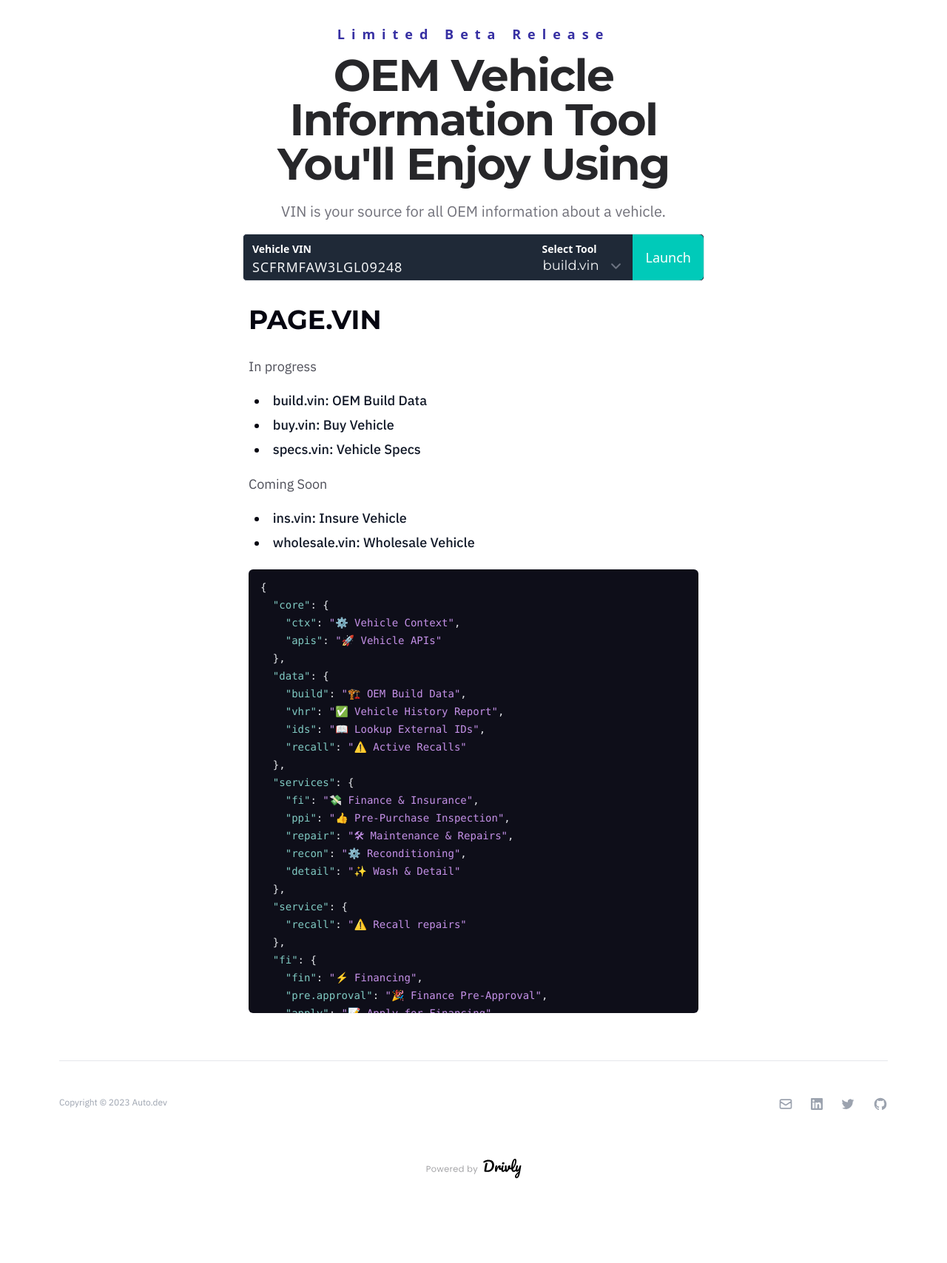
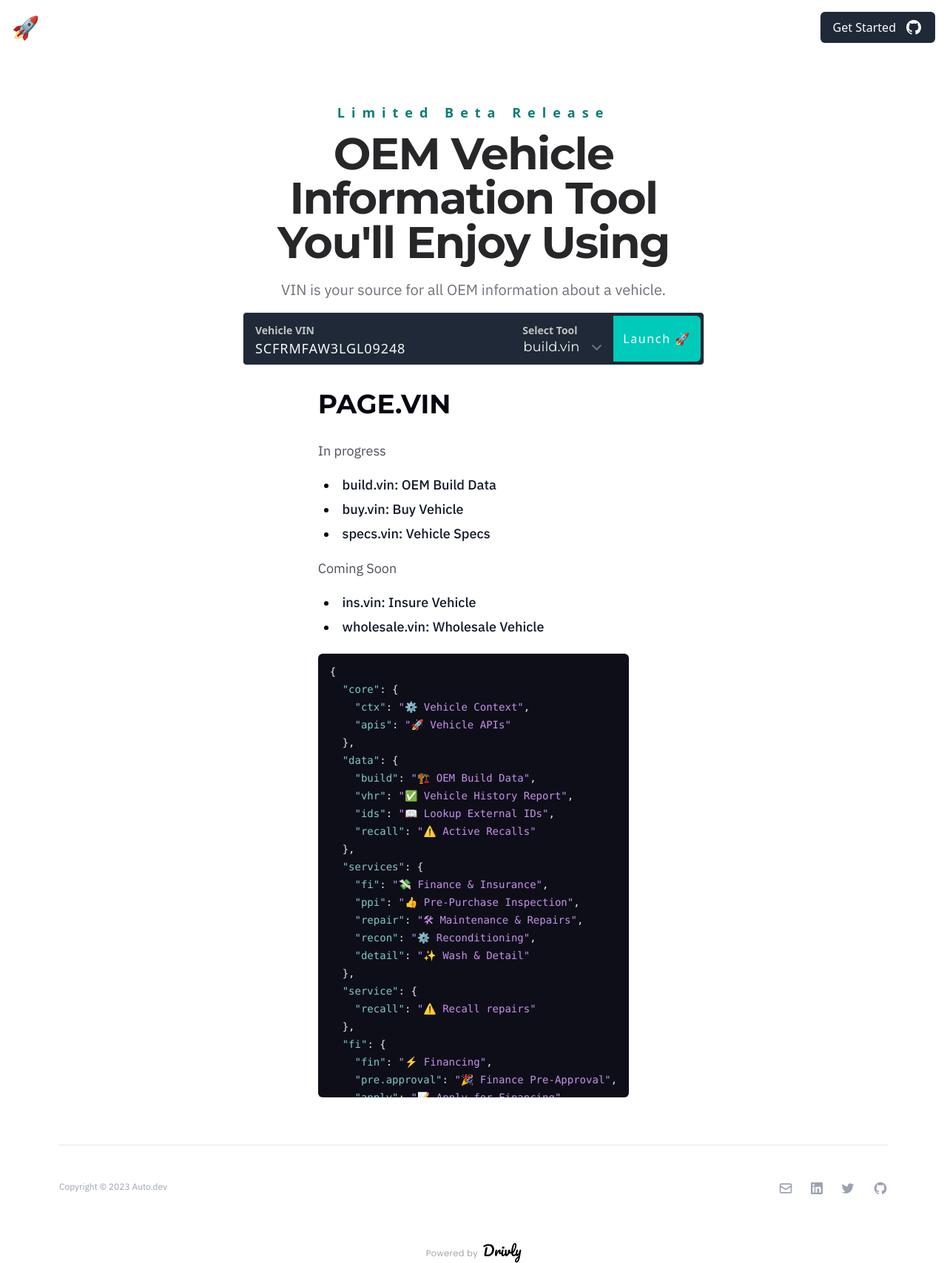
Before and after one commit to drivly/page.vin, a Jekyll site: the page built from README.md, in a window 1280 px wide. Shown: the whole page at 74% size. Built offline with Jekyll 4.4.1, drawn with Linux system fonts in a browser that asks for light colours; nearby versions of some CDN libraries; our own code applies the rules of GitHub Pages for plain Markdown files; comment, search, counter and statistics services are not loaded; before the commit the page ends 1594 px from its top, so only the background shows below that.

Commit message:
editing font colors

```diff
--- a/_layouts/default.html
+++ b/_layouts/default.html
@@ -127,6 +127,10 @@
       }
       html {
         overflow-wrap: break-word;
+      }
+      body {
+        margin: 0;
+        padding: 0;
       }
       pre,
       code {
@@ -266,16 +270,45 @@
       {{ site.data | jsonify }}
     </script>
   </head>
-  <body
-    class="flex flex-col items-center justify-center min-h-screen bg-white"
-    data-instant-allow-external-links
-  >
-    <div class="px-4 sm:px-6 mx-auto">
+  <body class="min-h-screen bg-white" data-instant-allow-external-links>
+    <nav class="flex justify-between w-full p-4">
+      <div class="flex justify-start items-center flex-1">
+        <a href="#">
+          <span class="sr-only">Docs</span>
+          <p class="w-auto text-4xl sm:text-3xl text-bold">
+            {{ site.icon | default: '🚀' }}
+          </p>
+        </a>
+      </div>
+      <div>
+        <a
+          href="{{ site.gettingStarted | default: '/login' }}"
+          target="_blank"
+          referrerpolicy="no-referrer"
+          class="ml-8 whitespace-nowrap inline-flex items-center justify-between px-4 py-2 border border-transparent rounded-md shadow-sm text-base font-medium text-white bg-gray-800 hover:bg-gray-600 gap-x-3"
+        >
+          Get Started
+          <svg
+            class="h-6 w-6"
+            fill="currentColor"
+            viewBox="0 0 24 24"
+            aria-hidden="true"
+          >
+            <path
+              fill-rule="evenodd"
+              d="M12 2C6.477 2 2 6.484 2 12.017c0 4.425 2.865 8.18 6.839 9.504.5.092.682-.217.682-.483 0-.237-.008-.868-.013-1.703-2.782.605-3.369-1.343-3.369-1.343-.454-1.158-1.11-1.466-1.11-1.466-.908-.62.069-.608.069-.608 1.003.07 1.531 1.032 1.531 1.032.892 1.53 2.341 1.088 2.91.832.092-.647.35-1.088.636-1.338-2.22-.253-4.555-1.113-4.555-4.951 0-1.093.39-1.988 1.029-2.688-.103-.253-.446-1.272.098-2.65 0 0 .84-.27 2.75 1.026A9.564 9.564 0 0112 6.844c.85.004 1.705.115 2.504.337 1.909-1.296 2.747-1.027 2.747-1.027.546 1.379.202 2.398.1 2.651.64.7 1.028 1.595 1.028 2.688 0 3.848-2.339 4.695-4.566 4.943.359.309.678.92.678 1.855 0 1.338-.012 2.419-.012 2.747 0 .268.18.58.688.482A10.019 10.019 0 0022 12.017C22 6.484 17.522 2 12 2z"
+              clip-rule="evenodd"
+            ></path>
+          </svg>
+        </a>
+      </div>
+    </nav>
+    <div class="px-4 sm:px-6 mx-auto flex flex-col items-center justify-center">
       <div
-        class="text-center m-auto max-w-md px-4 sm:px-6 sm:max-w-xl md:max-w-2xl mt-8"
+        class="text-center m-auto max-w-md px-4 sm:px-6 sm:max-w-xl md:max-w-2xl mt-16"
       >
         <h3
-          class="text-xs font-bold tracking-[.5em] text-theme-800 sm:text-sm md:text-lg"
+          class="text-xs font-bold tracking-[.5em] text-[#0C7D74] sm:text-sm md:text-lg"
         >
           {{ site.badge | 'LIMITED BETA RELEASE' }}
         </h3>
@@ -291,9 +324,9 @@
           {{ site.description | "VIN is your source for all OEM information
           about a vehicle." }}
         </p>
-        <div class="flex border-gray-200 border rounded-[5px] bg-gray-800 mt-4">
+        <div class="flex border-gray-200 border rounded-[5px] bg-gray-800 mt-4 p-1">
           <div class="w-full flex flex-col items-start pt-2.5 flex-1 space-y-0">
-            <label for="api.vin" class="text-white pl-3 font-semibold text-sm"
+            <label for="api.vin" class="text-[#C3C3C3] pl-3 font-semibold text-sm"
               >Vehicle VIN</label
             >
             <input
@@ -302,17 +335,21 @@
               id="vin"
               value="SCFRMFAW3LGL09248"
               placeholder="Enter a VIN..."
-              class="w-full py-0 outline-none border-none focus:ring-0 bg-transparent placeholder:text-gray-400 text-gray-100 text-lg tracking-wider"
+              class="w-full py-0 outline-none border-none focus:ring-0 bg-transparent placeholder:text-gray-400 text-[#f8f8f8] text-lg tracking-wider"
             />
           </div>
-          <div class="text-left pt-2.5 w-fit flex flex-col flex-shrink-0 space-y-0 pb-2">
-            <label class="text-white pl-3 pb-0.5 font-semibold text-sm" for="tool"
+          <div
+            class="text-left pt-2.5 w-fit flex flex-col flex-shrink-0 space-y-0 pb-2"
+          >
+            <label
+              class="text-[#C3C3C3] pl-3 pb-0.5 font-semibold text-sm"
+              for="tool"
               >Select Tool</label
             >
             <select
               name="tool"
               id="tool"
-              class="border-transparent focus:border-transparent focus:ring-0 bg-transparent text-gray-100 font-Montserrat text-lg leading-[110%] py-0"
+              class="border-transparent focus:border-transparent focus:ring-0 bg-transparent text-[#f8f8f8] font-Montserrat text-lg leading-[110%] py-0"
             >
               {% for item in site.data.apis.vins %} {% if item.status ==
               "active" %}
@@ -324,11 +361,11 @@
             type="submit"
             id="toolButton"
             href="/carData.html"
-            class="group flex w-fit justify-center items-center shadow-lg rounded-r-md border border-transparent bg-DRIVLY_GREEN py-3 px-4 text-lg font-medium text-white shadow-sm focus:outline-none hover:bg-opacity-95 focus:ring-2 focus:ring-blue-500 focus:ring-offset-2"
+            class="group flex w-fit justify-center items-center shadow-lg rounded-r-md border border-transparent bg-DRIVLY_GREEN px-3 text-lg  shadow-sm focus:outline-none hover:bg-opacity-95 focus:ring-2 focus:ring-blue-500 focus:ring-offset-2"
           >
-          <span class="group-hover:brightness-150">
-            Launch
-          </span>
+            <span class="group-hover:brightness-150 tracking-widest text-white text-base font-medium">
+              Launch <span class="group-hover:rotate-45"> 🚀 </span></span
+            >
           </button>
         </div>
       </div>
```
